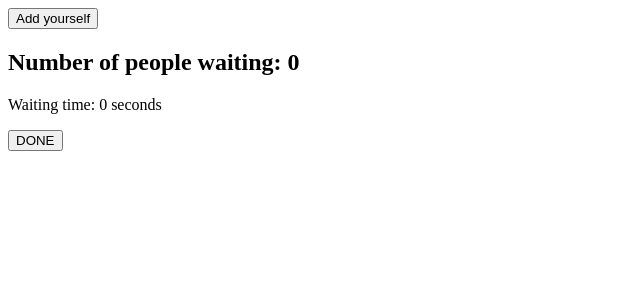
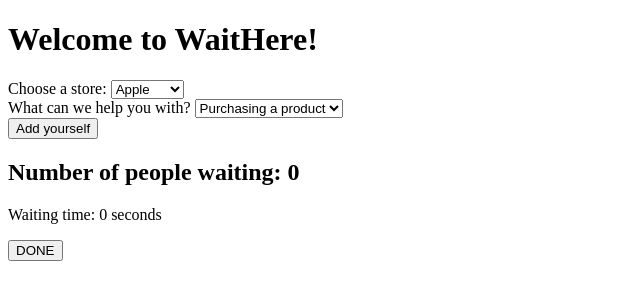
Before and after one commit to sarah23398/wait-here, an Angular app in the folder wait-here/: page / in a window 1280 px wide. Shown: the top 300 px of the page, without its empty margins (0-640 px from the left). Built offline with nearby package versions, Linux system fonts and the light colour scheme.

Commit message:
Added store selection

```diff
--- a/wait-here/src/app/app.component.html
+++ b/wait-here/src/app/app.component.html
@@ -1 +1,17 @@
+<h1>Welcome to WaitHere!</h1>
+
+<label for="stores">Choose a store: </label>
+<select name="stores" id="stores">
+  <option id="Apple">Apple</option>
+  <option id="Sephora">Sephora</option>
+</select>
+<br />
+
+<label for="concerns">What can we help you with? </label>
+<select name="concerns" id="concerns">
+  <option id="purchase">Purchasing a product</option>
+  <option id="repair">Repairing a device</option>
+</select>
+<br />
+
 <app-waiting-list></app-waiting-list>
```
